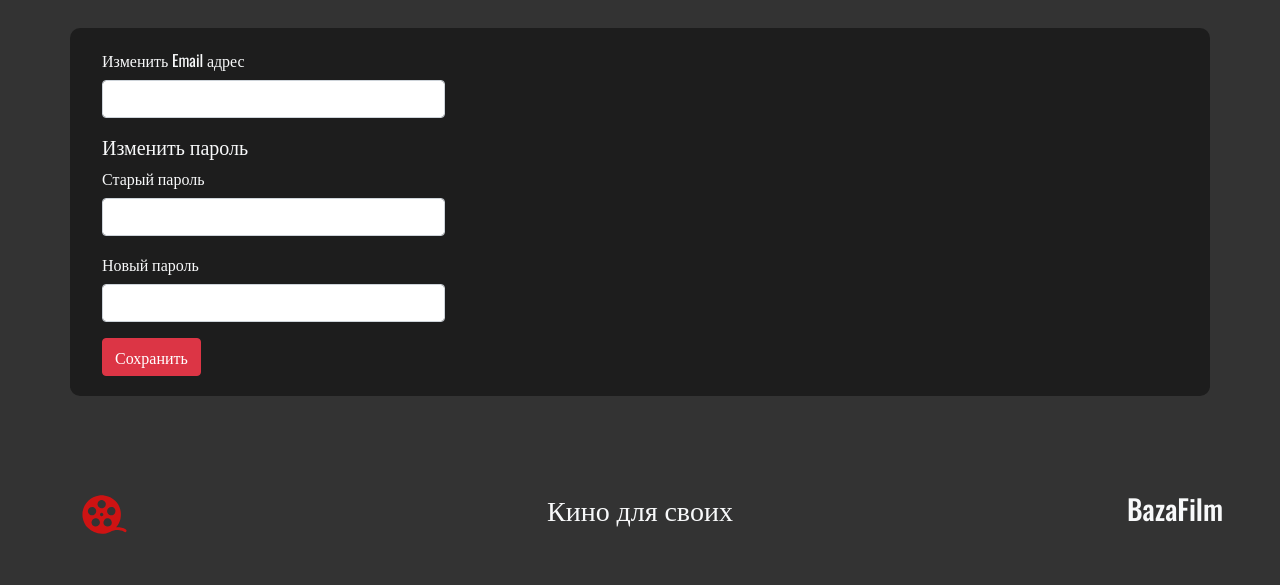
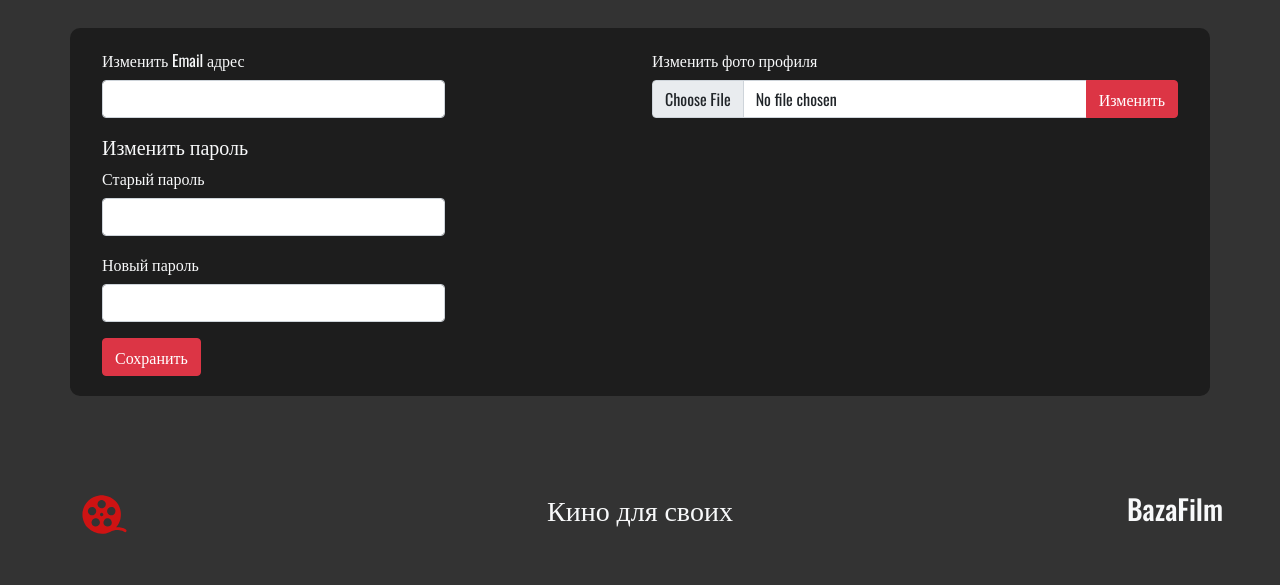
Before and after one commit to YannGotti/films-django, a Django app: page /profile/ in a window 1280 px wide. Shown: the part 375-960 px from the top of the page. Run offline with Django 4.2, Linux system fonts and the light colour scheme; some libraries are stand-ins or nearby versions.

Commit message:
add profile upload

```diff
--- a/films/static/css/main.css
+++ b/films/static/css/main.css
@@ -34,7 +34,8 @@
 
 .card-text{
     font-weight: 600;
-    font-size: 13px;
+    font-size: 16px;
+    text-shadow: 2px 2px 2px #000;
 }
 
 
--- a/films/static/js/search.js
+++ b/films/static/js/search.js
@@ -9,11 +9,11 @@ let find_films = document.getElementById("find-films");
 
 function addFilms(film){
     find_films.innerHTML +=
-    `<a href=/film/` + parseInt(film.kp_id) + `/ class="col-3 col-lg-1 animate__animated animate__fadeIn films-link">
-        <div class="card text-white bg-dark mb-3" style="width: 6rem; height: 15rem;">
-            <img style="max-width: 6rem; max-height: 15rem;" src="https://st.kp.yandex.net/images/film_iphone/iphone360_` + parseInt(film.kp_id) +  `.jpg" class="card-img-top">
-            <div class="card-body">
-                <h5 class="card-title card-text">` + film.title + `</h5>
+    `<a href=/film/` + parseInt(film.kp_id) + `/ class="col-6 col-lg-2 animate__animated animate__fadeIn films-link">
+        <div class="card text-white bg-dark mb-3" style="width: 13rem">
+            <img style="width: 13rem;" src="https://st.kp.yandex.net/images/film_iphone/iphone360_` + parseInt(film.kp_id) +  `.jpg" class="card-img-top">
+            <div class="card-img-overlay">
+                <h5 class="card-title card-text">` + film.title +  `</h5>
             </div>
         </div>
     </a>`
--- a/films/templates/profile/index.html
+++ b/films/templates/profile/index.html
@@ -38,12 +38,24 @@
                         <button class="btn btn-danger text-weight-buttons" type="button"
                         data-bs-toggle="offcanvas" data-bs-target="#offcanvasRight" aria-controls="offcanvasRight">Сохранить</button>
                 </form>
+
+
+
             </div>
 
             <!--div> СОздать избранные</div-->
 
+
             <div class="col-6 col-lg-6">
-
+                <form method="post" action="{% url 'set_image' %}" enctype="multipart/form-data">
+                    {% csrf_token %}
+                    <label for="formFile" class="form-label">Изменить фото профиля</label>
+                    <div class="mb-3 input-group">
+                        <input type="file" class="form-control" name="image" accept=".jpg , .png"  id="inputGroupFile04" aria-describedby="inputGroupFileAddon04" aria-label="Upload">
+                        <input type="hidden" name="id_user" value="{{ user.id }}" />
+                        <button class="btn btn-danger" type="submit" id="inputGroupFileAddon04">Изменить</button>
+                    </div>
+                </form>
             </div>
         </div>
 
--- /dev/null
+++ b/films/users/form.py
@@ -0,0 +1,5 @@
+from django import forms
+
+class UploadImageProfileForm(forms.Form):
+    class Meta:
+        id_user = forms.CharField()
--- a/films/users/urls.py
+++ b/films/users/urls.py
@@ -3,4 +3,5 @@ from . import views
 
 urlpatterns = [
     path('reg/', views.RegisterUser.as_view(), name='reg_user'),
+    path('set_image/', views.UploadImageProfile.as_view(), name='set_image'),
 ]
```
Also changed, not shown: films/static/js/main.js (+4 -4 lines), films/users/views.py (+37 -1 lines), films/media/profile_users/12345.png (added), films/media/profile_users/BS1d0j97VSk.jpg (deleted), films/media/profile_users/icons8-бобина-с-пленкой-80.png (deleted), films/media/profile_users/icons8-бобина-с-пленкой-80_VbsXMfx.png (deleted), films/media/profile_users/image0.jpg (added).
